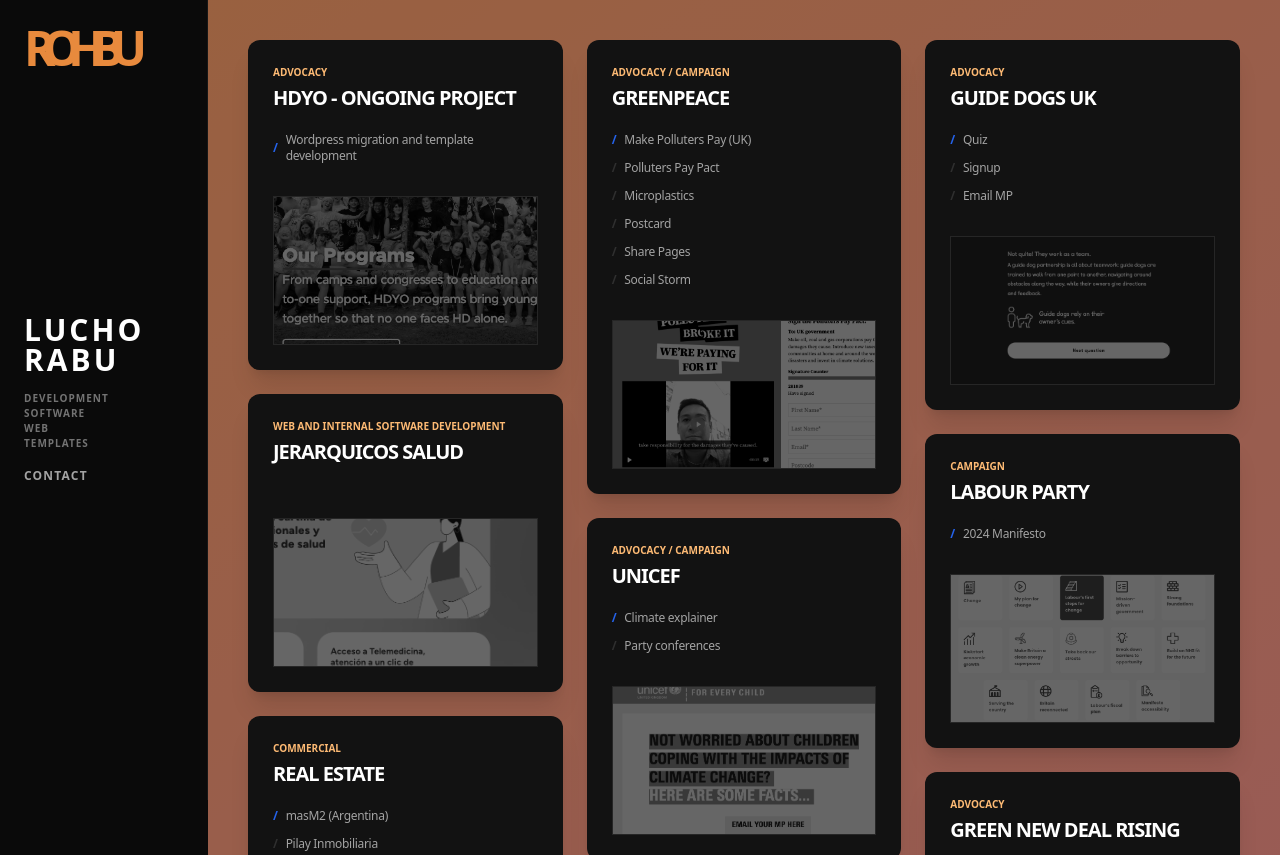
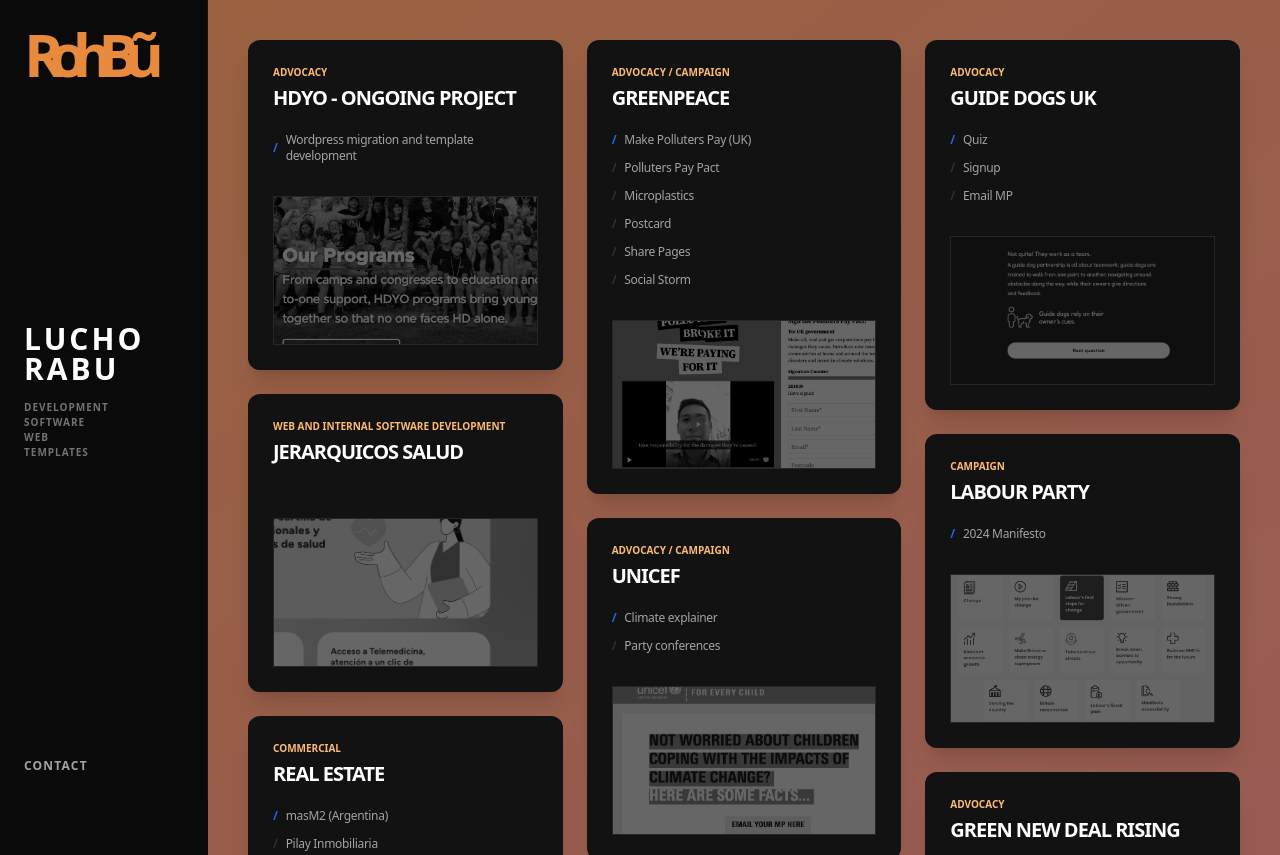
Before and after one commit to lucianorabu/lucianorabu.github.io, a plain HTML site: page index.html in a window 1280 px wide. Shown: the top 855 px of the page. Drawn offline with nearby package versions, Linux system fonts and the light colour scheme.

Commit message:
Update header styles and layout in index.html

```diff
--- a/index.html
+++ b/index.html
@@ -29,7 +29,7 @@
         }
 
         .masonry-grid { position: relative; z-index: 10; column-count: 1; column-gap: 1.5rem; }
-        @media (min-width: 768px) { .masonry-grid { column-count: 2; } }
+        @media (min-width: 560px) { .masonry-grid { column-count: 2; } }
         @media (min-width: 1024px) { .masonry-grid { column-count: 3; } }
         @media (min-width: 1440px) { .masonry-grid { column-count: 4; } }
 
@@ -49,12 +49,12 @@
 
         <header class="w-full md:w-52 md:fixed md:top-0 md:h-screen h-full border-b md:border-b-0 md:border-r border-neutral-900 p-6 flex flex-col justify-between md:justify-center z-50 bg-[#0a0a0a]">
             <div class="logo md:absolute md:top-6 md:left-6">
-                <h1 class="text-5xl font-black tracking-[-13px] leading-none mb-4 text-[#e88a3d]">ROHBU</h1>
+                <h1 class="text-6xl font-black tracking-[-14px] leading-none mb-4 text-[#e88a3d]">RohBũ</h1>
             </div>
             <div>
                 <h1 class="text-3xl font-black tracking-[0.1em] leading-none mb-4 text-white">LUCHO RABU</h1>
-                <p class="text-[10px] uppercase tracking-[0.1em] text-neutral-500 mb-4 font-bold">Development<br>Software<br> Web<br>Templates</p>
-                <nav class="space-y-4 text-[12px] tracking-widest font-bold uppercase">
+                <p class="text-[10px] uppercase tracking-[0.1em] text-neutral-500 mb-4 font-bold"><span class="md:block">Development</span> <span class="md:block">Software</span> <span class="md:block">Web</span> <span class="md:block">Templates</span></p>
+                <nav class="md:absolute md:bottom-6 md:left-6 space-y-4 text-[12px] tracking-widest font-bold uppercase">
                     <a href="mailto:luciano.rabu@gmail.com" class="block hover:text-white transition-colors text-neutral-400 border-b border-transparent hover:border-red-500 w-fit">CONTACT</a>
                 </nav>
             </div>
```
